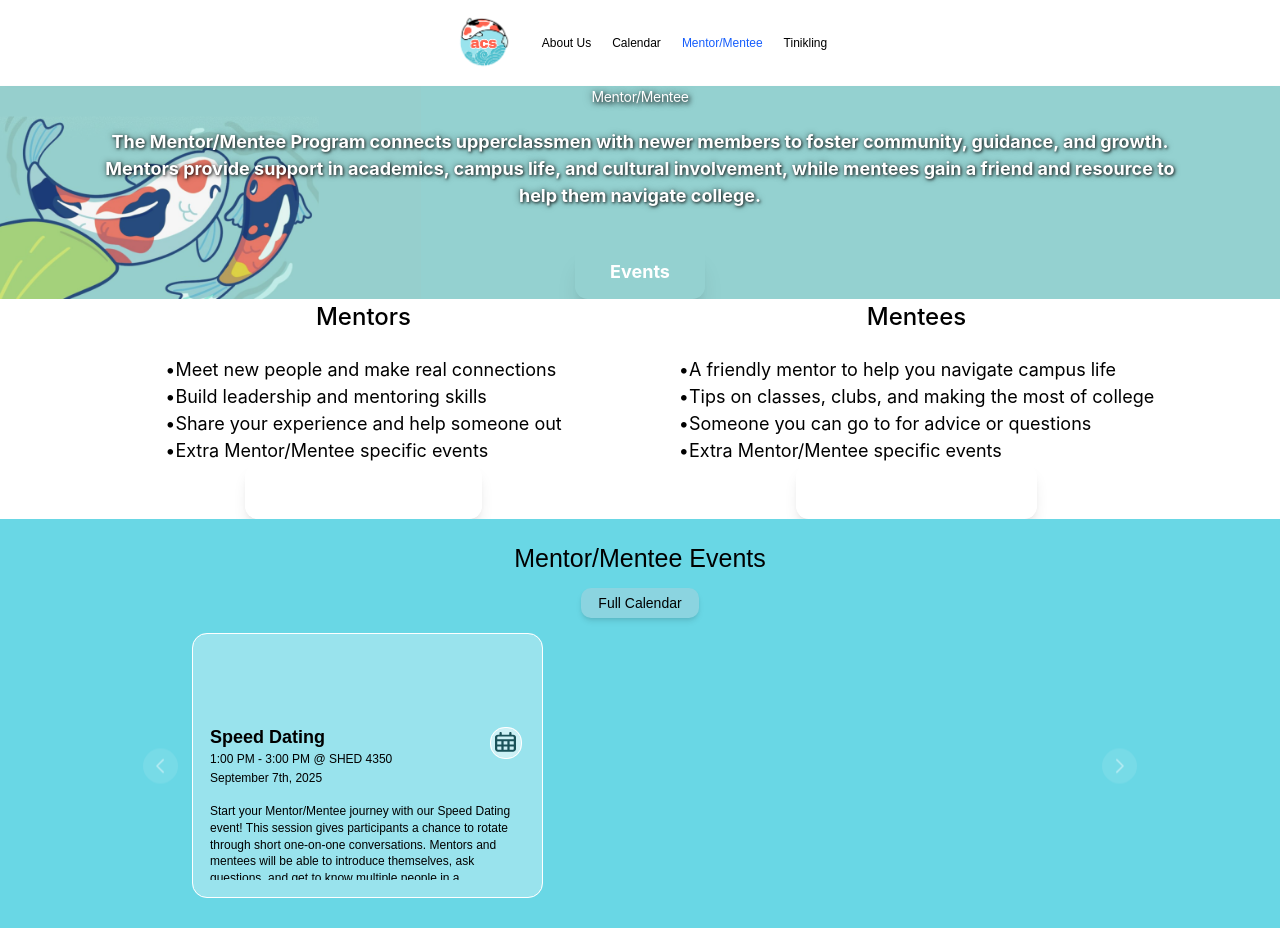
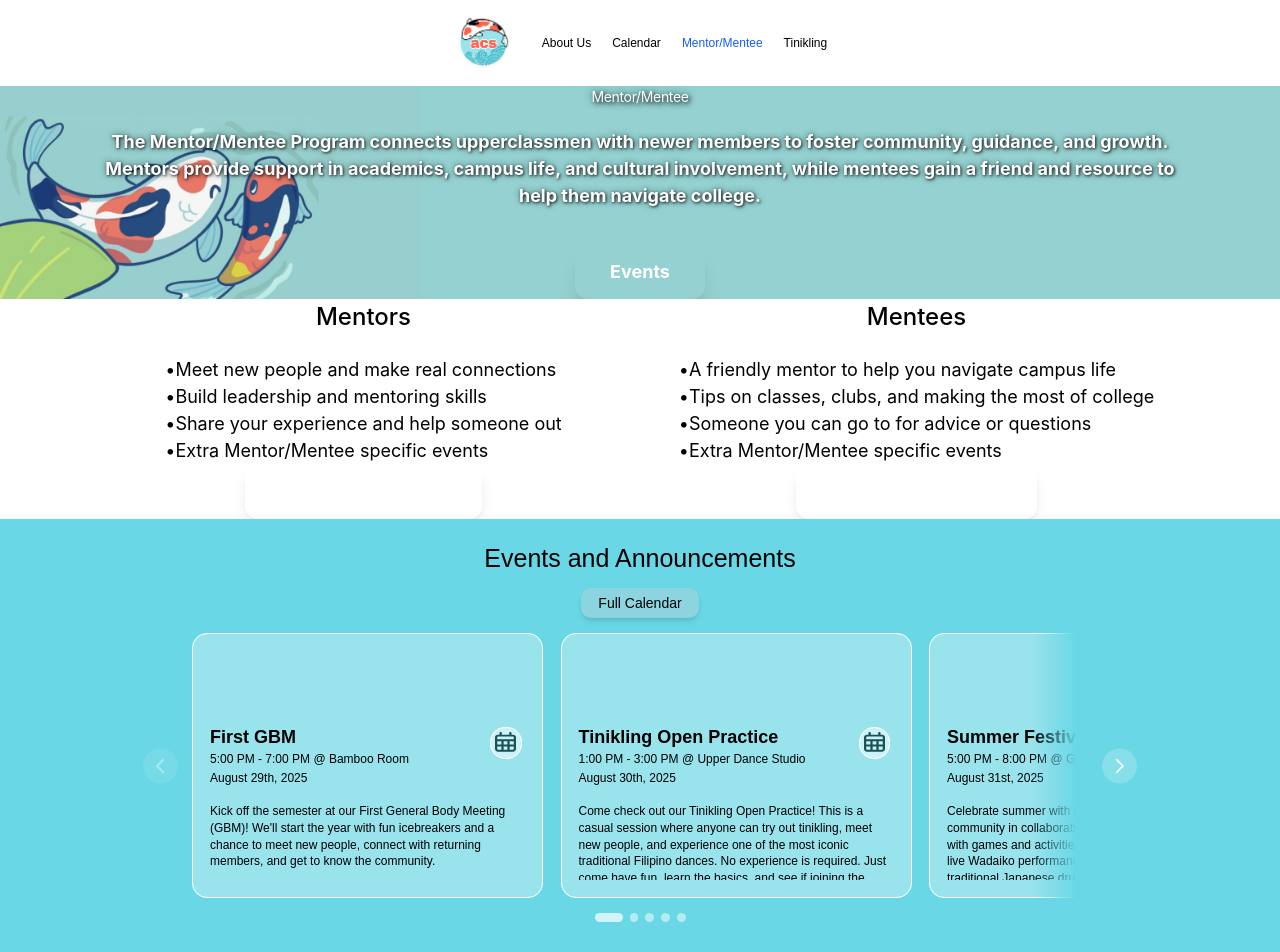
Before and after one commit to Jacob-C-Kim/acs-unified-website, a React (Vite) app: page /mentor-mentee in a window 1280 px wide. Before the commit the page ends 928 px from the top, so only its background shows below. Built offline with nearby package versions, Linux system fonts and the light colour scheme.

Commit message:
Restore EventsSection to original design

```diff
--- a/src/components/EventsSection.tsx
+++ b/src/components/EventsSection.tsx
@@ -2,22 +2,16 @@ import { useState, useRef, useEffect } from "react";
 import svgPaths from "../imports/svg-onqcmwzw98";
 import { events, Event, getSortedEvents } from "../data/events";
 
-// Helper function to get Mentor/Mentee specific events
-const getMentorMenteeEvents = (): Event[] => {
-  return events.filter(event => event.title === "Speed Dating");
-};
-
 function FilterButtons({ onNavigate }: { onNavigate?: (page: string) => void }) {
-  const handleCalendarClick = () => {
-    // Open the external CampusGroups calendar URL
-    window.open('https://campusgroups.rit.edu/ACS/acs-calendar/', '_blank', 'noopener,noreferrer');
-  };
-
   return (
     <div className="content-stretch flex gap-[18px] items-start justify-start relative shrink-0">
       <div
         className="box-border content-stretch flex gap-2.5 items-center justify-center overflow-clip px-5 py-[7px] relative rounded-[10px] shrink-0 cursor-pointer transition-all duration-200 bg-[#8bd4e0] shadow-md hover:bg-[#7bc7d3]"
-        onClick={handleCalendarClick}
+        onClick={() => {
+          if (onNavigate) {
+            onNavigate('calendar');
+          }
+        }}
       >
         <div className="font-['ITC_Avant_Garde_Gothic:Bold',_sans-serif] leading-[0] not-italic relative shrink-0 text-[14px] text-black text-nowrap">
           <p className="leading-[normal] whitespace-pre">Full Calendar</p>
@@ -72,15 +66,15 @@ function EventCard({ event }: { event: Event }) {
 }
 
 // Placeholder card shown when no events are available
-function PlaceholderCard({ isMentorMentee = false }: { isMentorMentee?: boolean }) {
+function PlaceholderCard() {
   return (
     <div className="bg-[#99e3ed] h-[265px] relative rounded-[15px] shrink-0 w-[280px] sm:w-[351px] flex items-center justify-center">
       <div className="text-center px-6 max-h-[200px] overflow-y-auto">
         <div className="font-['Lexend:Bold',_sans-serif] font-bold text-[18px] text-black mb-2">
-          <p className="leading-[1.2]">{isMentorMentee ? "No Mentor/Mentee Events Yet" : "No Events Yet"}</p>
+          <p className="leading-[1.2]">No Events Yet</p>
         </div>
         <div className="font-['Lexend:Regular',_sans-serif] font-normal text-[12px] text-black">
-          <p className="leading-[1.4]">{isMentorMentee ? "Mentor/Mentee events will be displayed here once they are added." : "Events will be displayed here once they are added."}</p>
+          <p className="leading-[1.4]">Events will be displayed here once they are added.</p>
         </div>
       </div>
       <div aria-hidden="true" className="absolute border border-solid border-white inset-0 pointer-events-none rounded-[15px]" />
@@ -88,14 +82,13 @@ function PlaceholderCard({ isMentorMentee = false }: { isMentorMentee?: boolean
   );
 }
 
-function EventsCarousel({ currentSlide, setCurrentSlide, isMentorMentee = false }: {
+function EventsCarousel({ currentSlide, setCurrentSlide }: {
   currentSlide: number,
-  setCurrentSlide: (slide: number) => void,
-  isMentorMentee?: boolean
+  setCurrentSlide: (slide: number) => void
 }) {
   const carouselRef = useRef<HTMLDivElement>(null);
   const lastScrollTimeRef = useRef<number>(0);
-  const sortedEvents = isMentorMentee ? getMentorMenteeEvents() : getSortedEvents(); // Get events based on context
+  const sortedEvents = getSortedEvents(); // Get events sorted by date
   const totalSlides = Math.max(sortedEvents.length, 1); // At least 1 slide for placeholder
   const [cardWidth, setCardWidth] = useState(351);
   const gap = 20;
@@ -213,7 +206,7 @@ function EventsCarousel({ currentSlide, setCurrentSlide, isMentorMentee = false
               <EventCard key={event.id} event={event} />
             ))
           ) : (
-            <PlaceholderCard isMentorMentee={isMentorMentee} />
+            <PlaceholderCard />
           )}
         </div>
 
@@ -294,25 +287,20 @@ function PaginationDots({ currentSlide, onSlideChange, totalSlides }: {
   );
 }
 
-export default function EventsSection({ onNavigate, isMentorMentee = false }: { onNavigate?: (page: string) => void, isMentorMentee?: boolean }) {
+export default function EventsSection({ onNavigate }: { onNavigate?: (page: string) => void }) {
   const [currentSlide, setCurrentSlide] = useState(0);
-  const sortedEvents = isMentorMentee ? getMentorMenteeEvents() : getSortedEvents(); // Get events based on context
+  const sortedEvents = getSortedEvents(); // Get events sorted by date
   const totalSlides = Math.max(sortedEvents.length, 1);
 
   return (
-    <div
-      className="bg-[#69d7e5] box-border content-stretch flex flex-col gap-[15px] items-center justify-start pb-[30px] pt-[25px] px-0 relative w-full overflow-hidden"
-      data-section="mentor-mentee-events"
-      style={{ fontFamily: 'Inter, -apple-system, BlinkMacSystemFont, "Segoe UI", Roboto, "Helvetica Neue", Arial, sans-serif' }}
-    >
+    <div className="bg-[#69d7e5] box-border content-stretch flex flex-col gap-[15px] items-center justify-start pb-[30px] pt-[25px] px-0 relative w-full overflow-hidden">
       <div className="flex flex-col font-['Lexend:Medium',_sans-serif] font-medium justify-center leading-[0] relative shrink-0 text-[20px] md:text-[25px] text-black text-center px-4">
-        <p className="leading-[normal]">Mentor/Mentee Events</p>
+        <p className="leading-[normal]">Events and Announcements</p>
       </div>
       <FilterButtons onNavigate={onNavigate} />
       <EventsCarousel
         currentSlide={currentSlide}
         setCurrentSlide={setCurrentSlide}
-        isMentorMentee={isMentorMentee}
       />
       <PaginationDots
         currentSlide={currentSlide}
```
